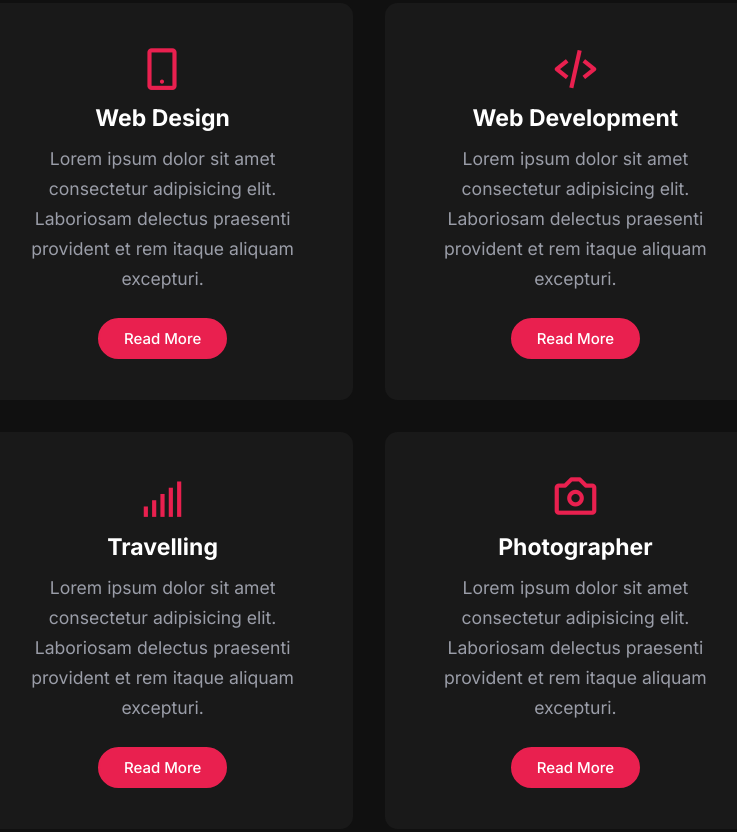
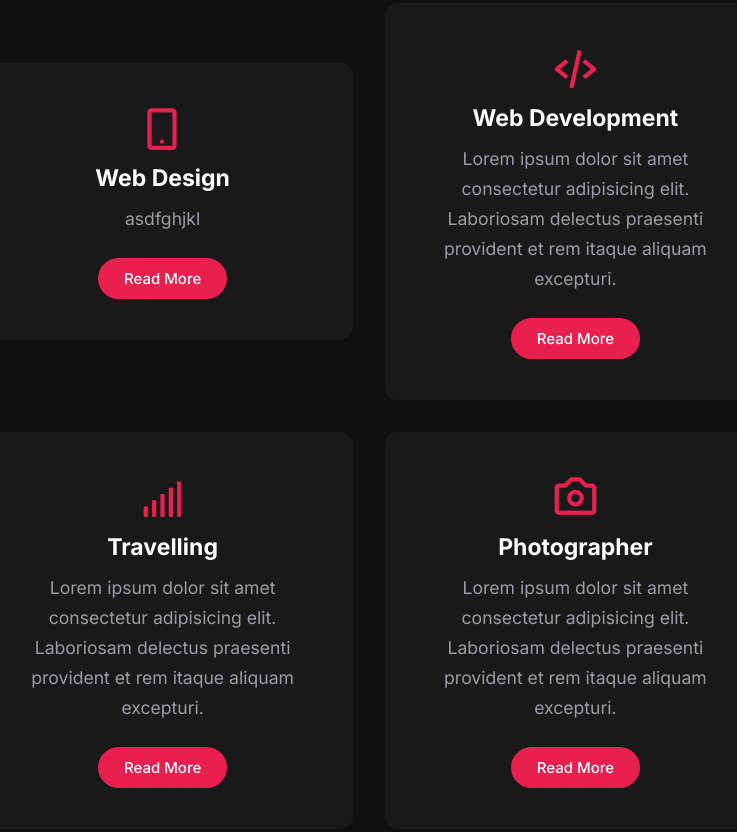
Before and after one commit to mahmudul3912/My-Portfolio, a plain HTML site: page index.html in a window 1280 px wide. Shown: the part 1812-2644 px from the top of the page, without its empty margins (271-1008 px from the left). Drawn offline with nearby package versions, Linux system fonts and the light colour scheme.

Commit message:
portfolio

```diff
--- a/index.html
+++ b/index.html
@@ -86,7 +86,7 @@
                 <i class='bx bx-mobile-alt'></i>
                 <h3>Web Design</h3>
                 <p>
-                    Lorem ipsum dolor sit amet consectetur adipisicing elit. Laboriosam delectus praesenti provident et rem itaque aliquam excepturi.
+                    asdfghjkl
                 </p>
                 <a href="#" class="s-btnn">Read More</a>
             </div>
```
